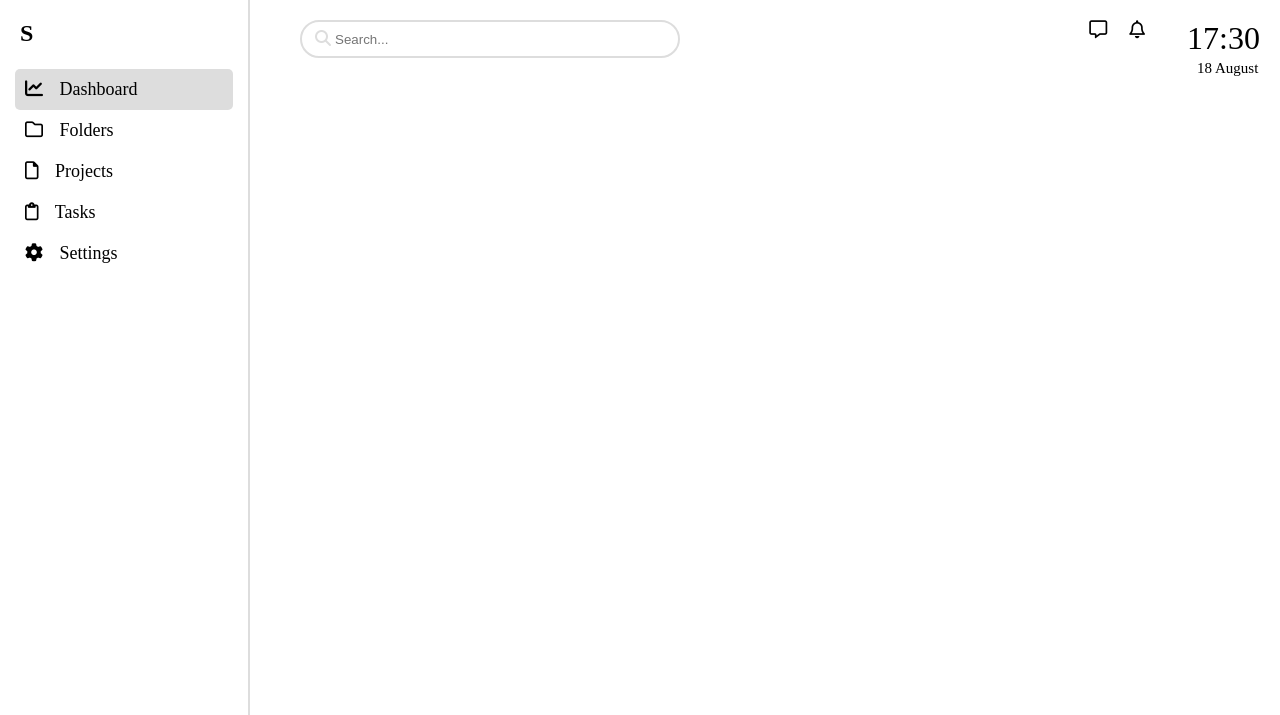
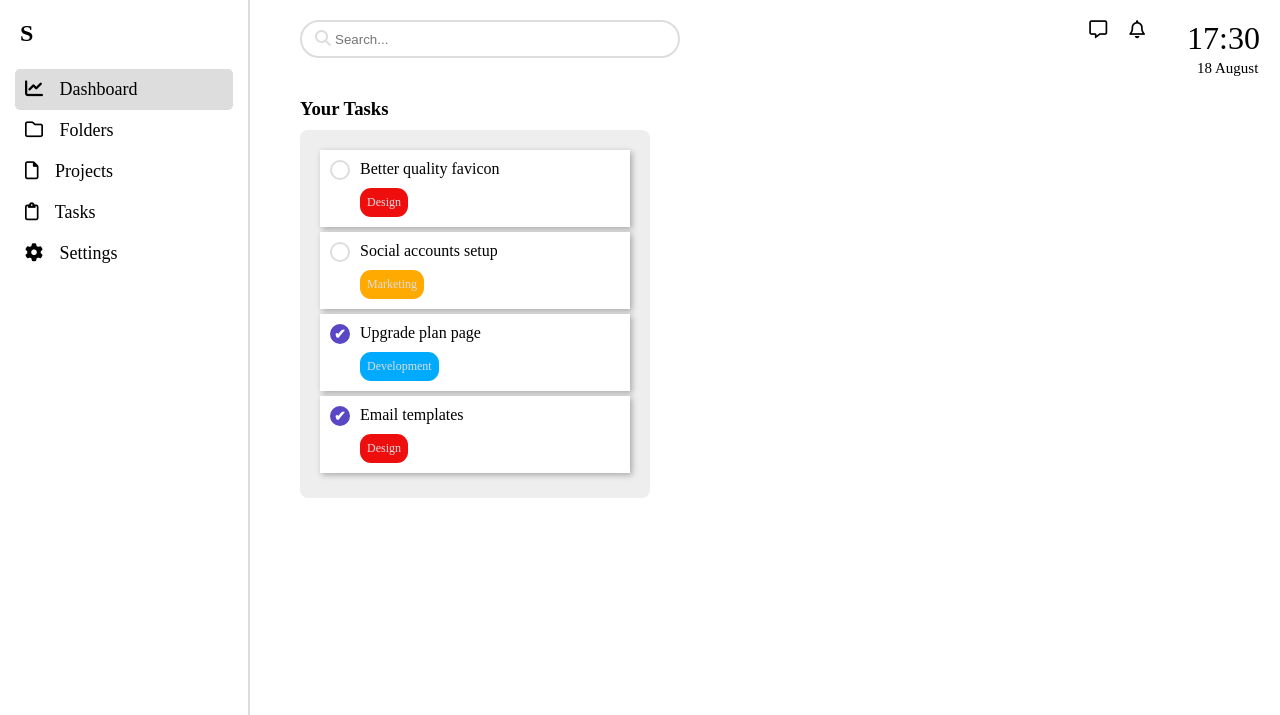
Before and after one commit to Hadiya-bilal/interactiveLab2, a plain HTML site: page index.html in a window 1280 px wide. Shown: the top 715 px of the page. Drawn offline with Linux system fonts and the light colour scheme.

Commit message:
tasks section created

```diff
--- a/index.html
+++ b/index.html
@@ -40,6 +40,8 @@ The declaration is not an HTML tag. It is an "information" to the browser about
                     </div>
                 </div>
             </nav>
+
+            <!-- Main Content -->
             <div class="main-content">
                 <!--top-bar-->
                 <div class="top-bar">
@@ -62,6 +64,67 @@ The declaration is not an HTML tag. It is an "information" to the browser about
                         </div>
                     </div>
                 </div>
+
+                <!-- Folders Section and Projects section -->
+                <div class="mainth">
+                    <!-- Folders Section -->
+
+                    <!-- Tasks Section -->
+                    <div class="mid2">
+                        <h3>Your Tasks</h3>
+                        <section class="tasks">
+                            <ul>
+                                <li>
+                                    <input
+                                        type="checkbox"
+                                        class="checkbox-round"
+                                    />
+                                    <div>
+                                        <div>Better quality favicon</div>
+
+                                        <div class="tag design">Design</div>
+                                    </div>
+                                </li>
+                                <li>
+                                    <input
+                                        type="checkbox"
+                                        class="checkbox-round"
+                                    />
+                                    <div>
+                                        <div>Social accounts setup</div>
+                                        <div class="tag marketing">
+                                            Marketing
+                                        </div>
+                                    </div>
+                                </li>
+                                <li>
+                                    <input
+                                        type="checkbox"
+                                        class="checkbox-round"
+                                        checked
+                                    />
+                                    <div>
+                                        <div>Upgrade plan page</div>
+
+                                        <div class="tag dev">Development</div>
+                                    </div>
+                                </li>
+                                <li>
+                                    <input
+                                        type="checkbox"
+                                        class="checkbox-round"
+                                        checked
+                                    />
+                                    <div>
+                                        <div>Email templates</div>
+                                        <div class="tag design">Design</div>
+                                    </div>
+                                </li>
+                            </ul>
+                        </section>
+                    </div>
+                </div>
+            </div>
         </div>
     </body>
 </html>
--- a/style.css
+++ b/style.css
@@ -34,7 +34,7 @@
     padding: 20px;
 }
 .sidebar li i {
-    margin-right: 12px;
+    margin-right: 12px; /* Adjust spacing as needed */
 }
 
 /* Sidebar Links */
@@ -110,7 +110,9 @@
     padding-bottom: 8px;
     width: 380px;
 }
-
+.mid2 {
+    width: 350px;
+}
 .input-box {
     border: none;
 }
@@ -158,3 +160,69 @@
     font-size: smaller;
     padding-left: 10px;
 }
+
+.tasks {
+    background: #eee;
+    border-radius: 8px;
+}
+
+/* Tasks */
+.tasks ul {
+    list-style: none;
+    margin-top: 10px;
+    padding: 20px;
+}
+
+.tasks li {
+    display: flex;
+    align-items: start;
+    gap: 10px;
+    padding: 10px;
+    background: white;
+    margin-bottom: 5px;
+    box-shadow: 2px 2px 6px rgba(0, 0, 0, 0.3);
+}
+
+.checkbox-round {
+    width: 20px;
+    height: 20px;
+    border-radius: 50%;
+    border: 2px solid #ddd;
+    cursor: pointer;
+    appearance: none; /* Hides default checkbox */
+    background-color: white;
+}
+
+/* When checked */
+.checkbox-round:checked {
+    background-color: rgb(90, 71, 197); /* Change color when checked */
+    border-color: rgb(90, 71, 197);
+}
+.checkbox-round:checked::after {
+    content: "✔"; /* Checkmark */
+    color: white;
+    font-size: 14px;
+    font-weight: bold;
+    padding: 2px;
+}
+/* The ::after in CSS is a pseudo-element that lets you add extra content inside an element without modifying the HTML. */
+
+.tag {
+    padding: 7px;
+    border-radius: 11px;
+    font-size: 12px;
+    width: max-content;
+    color: #ddd;
+    margin-top: 10px;
+    /* margin-left: 5px; */
+}
+
+.design {
+    background: rgb(238, 14, 14);
+}
+.marketing {
+    background: #fa0;
+}
+.dev {
+    background: #0af;
+}
```
